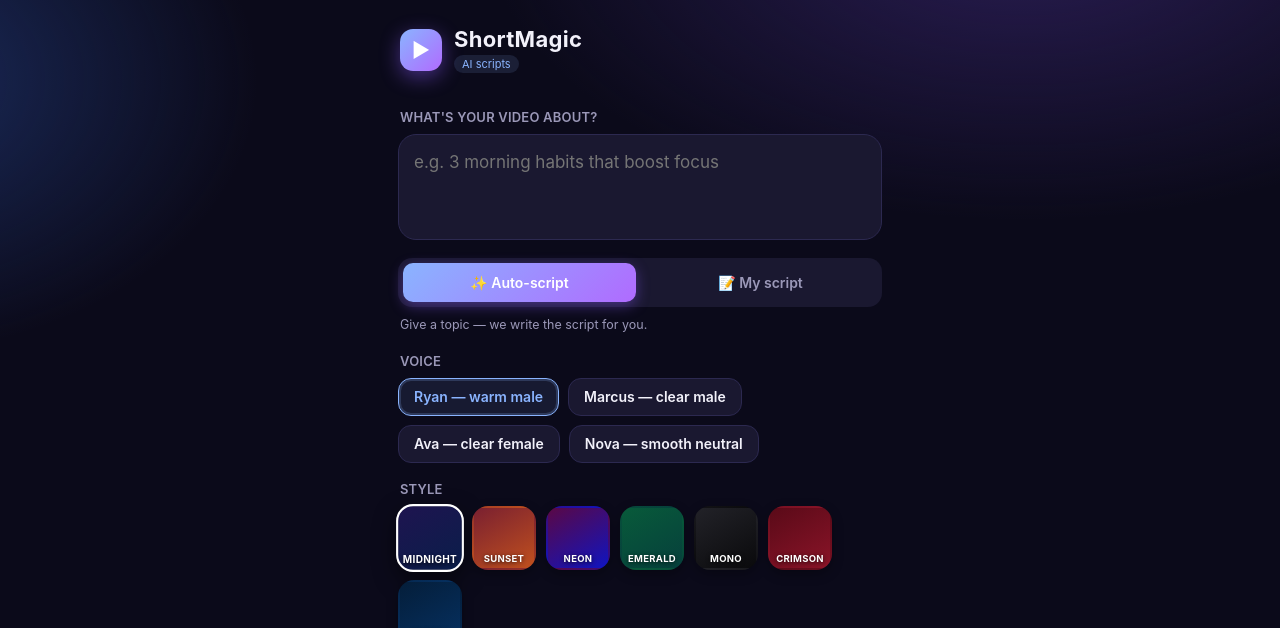
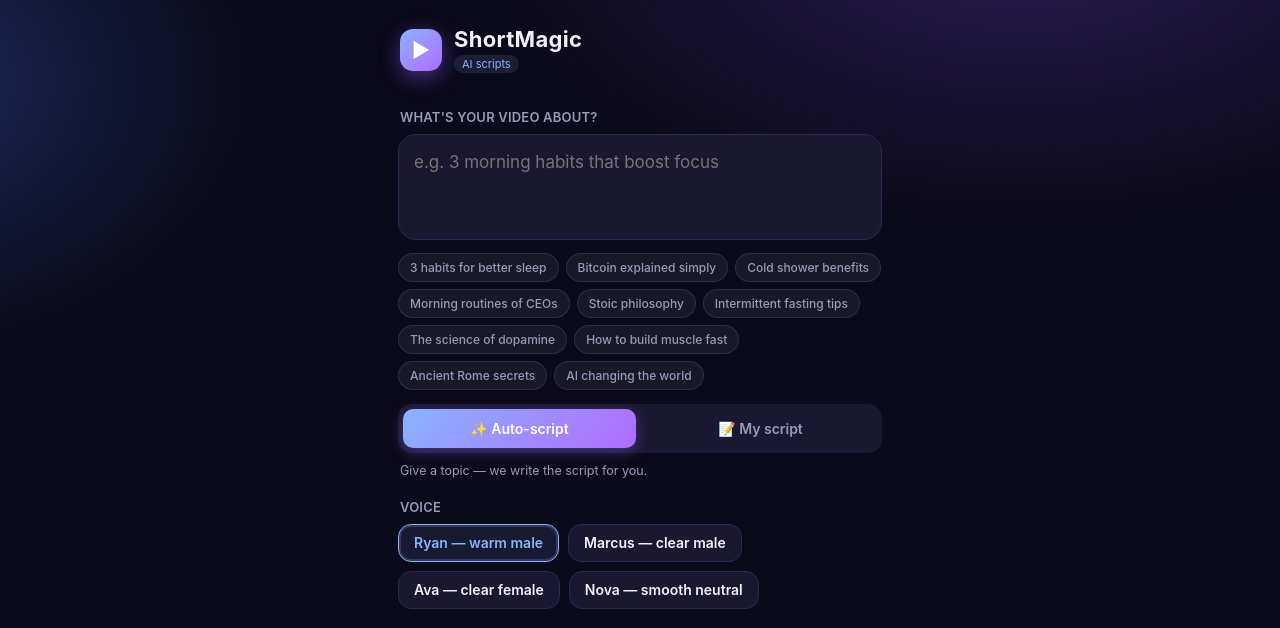
Before and after one commit to pjk7hkwksz-svg/test, a FastAPI app: page / in a window 1280 px wide. Shown: the top 628 px of the page. Run offline with FastAPI, Linux system fonts and the light colour scheme; some libraries are stand-ins or nearby versions.

Commit message:
Content polish, example topics, state cleanup, tape saturation
- script_engine: per-category CTAs (8 categories × 3 options);
  category-specific CTA used in _template_script when category detected
- app.js: EXAMPLES chip row on create page — click to populate textarea;
  state.job + pollErrors reset on "New video" button
- music: soft tape saturation on pad chord (0.7×clean + 0.3×tanh) for
  vintage harmonic warmth
- video_engine: SHA-256 content_seed (was MD5); title glow conditioned
  on title_alpha > 140 (skips 4 draw calls per frame after 2s)

https://claude.ai/code/session_01HjB5c57Kz1omoo18Y2FKVE

```diff
--- a/app/music.py
+++ b/app/music.py
@@ -65,6 +65,9 @@ def _pad_chord(notes: list[int], root: int, dur: float, rate: int, rng) -> np.nd
             detune = 1.0 + (0.002 * ((semi % 3) - 1))
             out += amp * np.sin(2 * np.pi * f * k * detune * t)
     out /= max(1, len(notes)) * 1.6
+    # Soft tape saturation: mix clean + tanh-clipped for harmonic warmth
+    # 1/tanh(1.5) ≈ 1.1043 — keeps unity gain at clip point
+    out = (0.7 * out + 0.3 * np.tanh(out * 1.5) * 1.1043).astype(np.float32)
     # slow tremolo — speed varied by seed
     tremolo_rate = 0.12 + rng.random() * 0.08
     out *= 0.85 + 0.15 * np.sin(2 * np.pi * tremolo_rate * t)
--- a/app/script_engine.py
+++ b/app/script_engine.py
@@ -233,6 +233,33 @@ _CATEGORY_BEATS: dict[str, list[str]] = {
     ],
 }
 
+_CATEGORY_CTAS: dict[str, list[str]] = {
+    "health":      ["Save this before your next doctor visit.",
+                    "Follow for evidence-based health tips.",
+                    "Share this with someone who needs it."],
+    "finance":     ["Follow for daily money insights.",
+                    "Save this — your future self will thank you.",
+                    "Share this before the algorithm buries it."],
+    "psychology":  ["Tag someone who needs to hear this.",
+                    "Follow for weekly mind-expanding content.",
+                    "Save this and read it on a hard day."],
+    "fitness":     ["Save this for your next workout.",
+                    "Follow for more evidence-based fitness tips.",
+                    "Tag your gym partner."],
+    "history":     ["Follow for more forgotten history.",
+                    "Which part shocked you most? Drop it below.",
+                    "Save this — history class never taught this."],
+    "science":     ["Follow for science that actually amazes you.",
+                    "Share this with a curious friend.",
+                    "Like if science still surprises you."],
+    "productivity":["Follow for more focus and performance hacks.",
+                    "Save this for your next planning session.",
+                    "Which will you try first?"],
+    "tech":        ["Follow for more AI and tech insights.",
+                    "Share this before everyone else figures it out.",
+                    "Drop a comment if this changed your view."],
+}
+
 _CATEGORY_KEYWORDS: dict[str, list[str]] = {
     "health":      ["health", "diet", "sleep", "gut", "food", "nutrition", "disease",
                     "immune", "cancer", "blood", "body", "brain", "hormone", "vitamin"],
@@ -291,7 +318,9 @@ def _template_script(topic: str, beats: int = 6) -> list[str]:
     rng.shuffle(pool)
     for b in pool[:max(3, beats)]:
         lines.append(b.format(topic=t_short))
-    lines.append(rng.choice(_CTAS).format(topic=t_short))
+    # Use category-specific CTA when available, otherwise generic
+    cta_pool = _CATEGORY_CTAS.get(cat, []) + _CTAS if cat else _CTAS
+    lines.append(rng.choice(cta_pool).format(topic=t_short))
     return lines
 
 
--- a/app/static/app.js
+++ b/app/static/app.js
@@ -250,6 +250,8 @@ $("cancelBtn").onclick = async () => {
 };
 
 $("againBtn").onclick = () => {
+  state.job = null;
+  state.pollErrors = 0;
   $("scriptPreview").dataset.filled = "";
   const player = $("player");
   player.pause();
@@ -262,6 +264,35 @@ function escapeHtml(s) {
   return String(s).replace(/[&<>]/g, c => ({ "&": "&amp;", "<": "&lt;", ">": "&gt;" }[c]));
 }
 
+// Example topic chips — click to populate the textarea
+const EXAMPLES = [
+  "3 habits for better sleep",
+  "Bitcoin explained simply",
+  "Cold shower benefits",
+  "Morning routines of CEOs",
+  "Stoic philosophy",
+  "Intermittent fasting tips",
+  "The science of dopamine",
+  "How to build muscle fast",
+  "Ancient Rome secrets",
+  "AI changing the world",
+];
+(function buildExamples() {
+  const el = $("examples");
+  if (!el) return;
+  EXAMPLES.forEach((ex) => {
+    const b = document.createElement("button");
+    b.className = "eg";
+    b.textContent = ex;
+    b.onclick = () => {
+      $("content").value = ex;
+      $("content").dispatchEvent(new Event("input"));
+      $("content").focus();
+    };
+    el.appendChild(b);
+  });
+})();
+
 if ("serviceWorker" in navigator) {
   navigator.serviceWorker.register("/sw.js").catch(() => {});
 }
--- a/app/static/index.html
+++ b/app/static/index.html
@@ -29,6 +29,7 @@
       placeholder="e.g. 3 morning habits that boost focus"
       autocapitalize="sentences" spellcheck="true" enterkeyhint="done"></textarea>
     <div id="charCount" class="char-count"></div>
+    <div class="examples" id="examples" aria-label="Example topics"></div>
 
     <div class="seg" id="modeSeg" role="group" aria-label="Script mode">
       <button class="seg-btn active" data-mode="topic">✨ Auto-script</button>
--- a/app/static/styles.css
+++ b/app/static/styles.css
@@ -42,6 +42,15 @@ textarea{
   font-family:inherit;transition:border-color .2s}
 textarea:focus{outline:none;border-color:var(--accent);
   box-shadow:0 0 0 3px rgba(138,180,255,.1)}
+
+/* ── example topic chips ── */
+.examples{display:flex;gap:7px;flex-wrap:wrap;margin:9px 0 2px}
+.eg{background:rgba(255,255,255,.06);border:1px solid rgba(255,255,255,.1);
+  color:var(--dim);padding:6px 11px;border-radius:20px;font-size:12px;
+  font-weight:500;cursor:pointer;transition:.15s;font-family:inherit;
+  white-space:nowrap}
+.eg:active{transform:scale(.96);background:rgba(138,180,255,.12);color:var(--accent)}
+@media(hover:hover){.eg:hover{background:rgba(138,180,255,.1);color:var(--txt);border-color:rgba(138,180,255,.3)}}
 
 /* ── mode segment ── */
 .seg{display:flex;gap:8px;background:var(--card);padding:5px;border-radius:14px;
--- a/app/video_engine.py
+++ b/app/video_engine.py
@@ -358,10 +358,11 @@ def _draw_chrome(img, title, title_font, title_w, frame, total, accent, n_lines,
         title_alpha = int(title_alpha * hold)
 
     tx = (WIDTH - title_w) / 2
-    # Soft glow behind title text
-    ga = int(title_alpha * 0.18)
-    for ox, oy in ((-3, 0), (3, 0), (0, -3), (0, 3)):
-        draw.text((tx + ox, 150 + oy), title, font=title_font, fill=(*accent, ga))
+    # Glow halo only while title is prominent (first ~2s) — skips 4 draws/frame later
+    if title_alpha > 140:
+        ga = int(title_alpha * 0.18)
+        for ox, oy in ((-3, 0), (3, 0), (0, -3), (0, 3)):
+            draw.text((tx + ox, 150 + oy), title, font=title_font, fill=(*accent, ga))
     draw.text((tx + 2, 152), title, font=title_font, fill=(0, 0, 0, int(title_alpha * 0.55)))
     draw.text((tx, 150), title, font=title_font, fill=(*accent, title_alpha))
     # accent line under title
@@ -544,7 +545,7 @@ def generate_video(
     theme_cfg  = THEMES.get(theme, THEMES[DEFAULT_THEME])
     out_path   = Path(out_path)
     out_path.parent.mkdir(parents=True, exist_ok=True)
-    content_seed = int(hashlib.md5(title.encode()).hexdigest()[:8], 16)
+    content_seed = int(hashlib.sha256(title.encode()).hexdigest()[:8], 16)
 
     def report(p, m):
         if progress:
```
